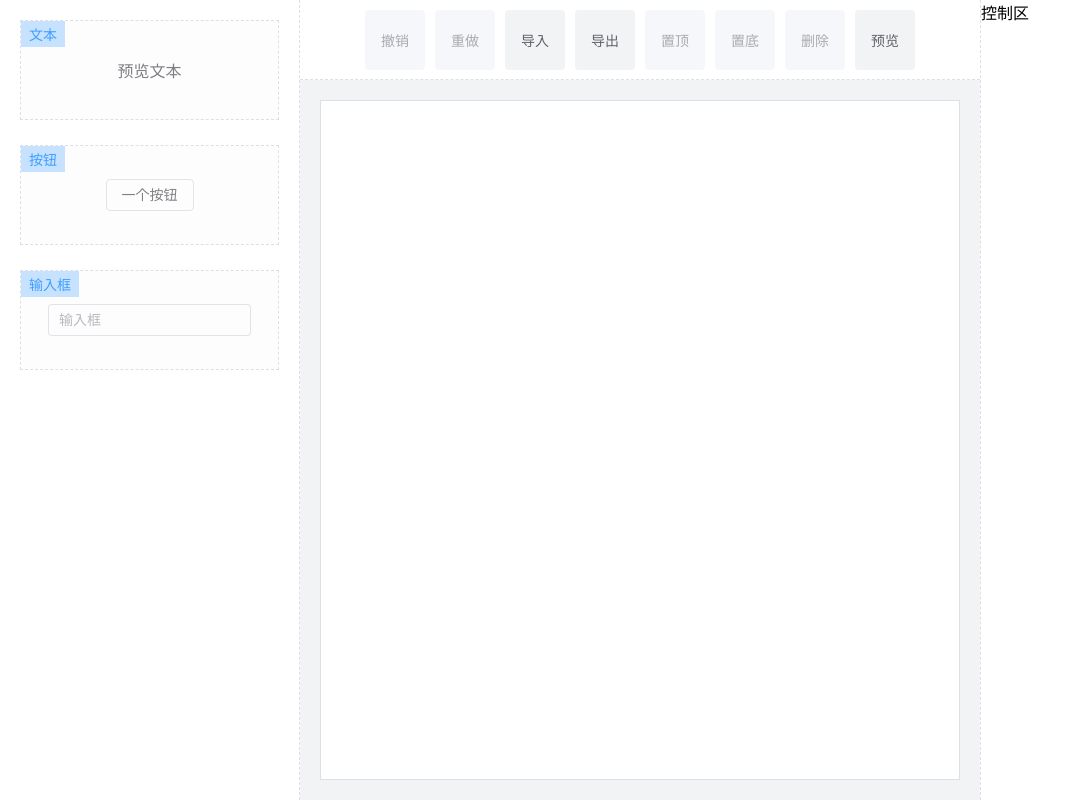
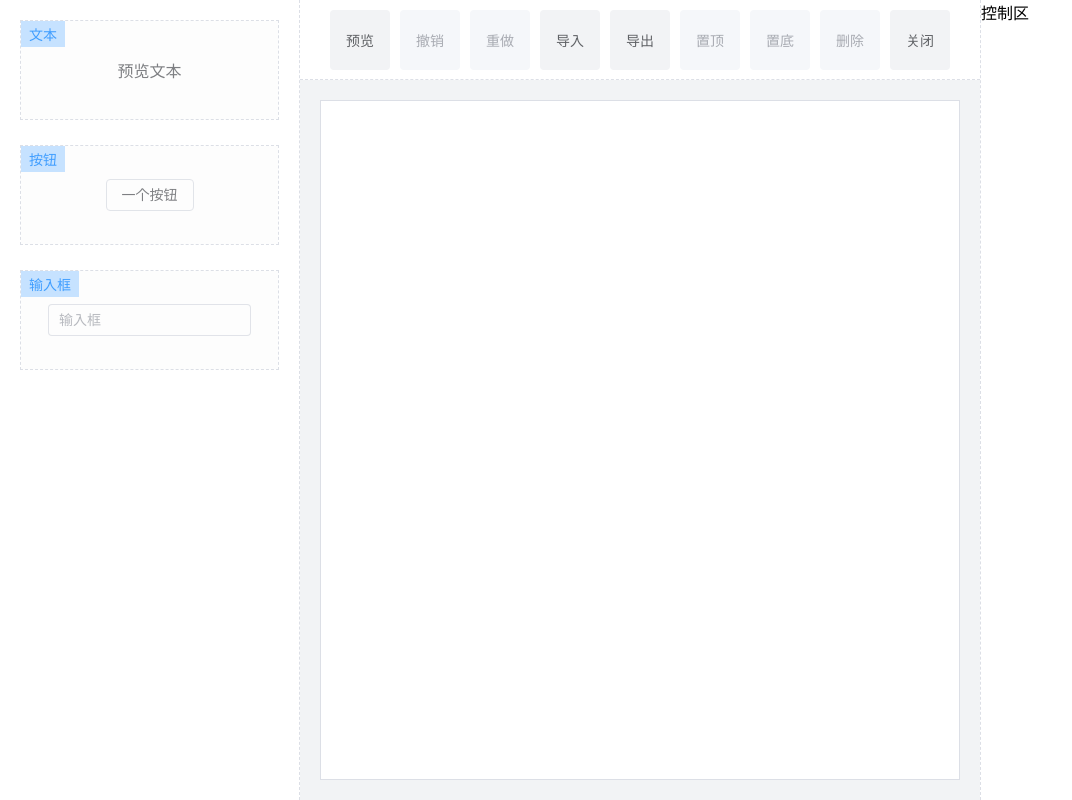
Before and after one commit to jieci0825/drag-editor, a Vue app: page / in a window 1280 px wide. Shown: the whole page, without its empty margins (0-1072 px from the left). Built offline with nearby package versions, Linux system fonts and the light colour scheme; a small style sheet from the web is missing.

Commit message:
feat: 完成关闭编辑

```diff
--- a/index.html
+++ b/index.html
@@ -6,7 +6,7 @@
   <link rel="icon" type="image/svg+xml" href="/vite.svg" />
   <meta name="viewport" content="width=device-width, initial-scale=1.0" />
   <title>可视化拖拽编辑器</title>
-  <link rel="stylesheet" href="//at.alicdn.com/t/c/font_3918133_oxz92neknfa.css">
+  <link rel="stylesheet" href="//at.alicdn.com/t/c/font_3918133_q9ff5821h98.css">
 </head>
 
 <body>
--- a/src/package/components/editor.vue
+++ b/src/package/components/editor.vue
@@ -1,5 +1,6 @@
 <script setup>
 import EditorBlock from './editor-block.vue'
+
 import { ref, inject, computed } from 'vue'
 import { useDragger } from '../hooks/use-dragger'
 import { useBlockFocus } from '../hooks/use-block-focus'
@@ -8,10 +9,12 @@ import { useMarkLine } from '../hooks/use-mark-line'
 import { useMenu } from '../hooks/use-menu'
 import { useCommands } from '../hooks/use-commands'
 import { emitter, events } from '../helpers/events'
-import { ElMessage } from 'element-plus'
+import { ElMessage, ElButton } from 'element-plus'
 import { isFunction } from '@/utils/check-type'
 
-const isPreview = ref(false)
+const isPreview = ref(false) // 是否开启预览
+const isEdit = ref(false) // 是否编辑
+
 const modelValue = defineModel({ type: Object, default: () => ({}) })
 const containerStyle = computed(() => {
 	return {
@@ -48,11 +51,12 @@ const { handleBlockMouseDown, focusData, handleCanvasMouseDown, lastSelectBlock,
 const { handleMouseDown } = useCanvasDrag(focusData, lastSelectBlock, { setMarkLine, clearMarkLine, canvasSize })
 
 const { commandState } = useCommands({ modelValue, focusData })
-const { menus } = useMenu({ commandState, modelValue, focusData, isPreview, clearBlockFocus })
+const { menus } = useMenu({ commandState, modelValue, focusData, isPreview, clearBlockFocus, isEdit })
 </script>
 
 <template>
 	<div class="editor-container">
+		<template v-if="!isEdit">
 			<div class="editor-material">
 				<div
 					class="editor-material-item-wrap"
@@ -110,6 +114,35 @@ const { menus } = useMenu({ commandState, modelValue, focusData, isPreview, clea
 				</div>
 			</div>
 			<div class="editor-controller">控制区</div>
+		</template>
+		<template v-else>
+			<div
+				:class="{ 'is-preview': isEdit }"
+				class="editor-main">
+				<div class="actions">
+					<el-button
+						type="primary"
+						@click="isEdit = false"
+						>继续编辑</el-button
+					>
+				</div>
+				<div class="editor-content">
+					<div class="editor-canvas-wrap">
+						<div
+							:style="containerStyle"
+							ref="containerRef"
+							class="editor-canvas">
+							<EditorBlock
+								v-for="(block, index) in modelValue.blocks"
+								:key="block"
+								:isPreview="true"
+								:canvas-size="canvasSize"
+								:block="block" />
+						</div>
+					</div>
+				</div>
+			</div>
+		</template>
 	</div>
 </template>
 
--- a/src/package/hooks/use-menu.js
+++ b/src/package/hooks/use-menu.js
@@ -3,8 +3,16 @@ import { $dialog } from '../helpers/dialog'
 import EditorExportConfig from '../components/editor-export-config.vue'
 import EditorImportConfig from '../components/editor-import-config.vue'
 
-export function useMenu({ commandState, modelValue, focusData, isPreview, clearBlockFocus }) {
+export function useMenu({ commandState, modelValue, focusData, isPreview, clearBlockFocus, isEdit }) {
 	const menus = reactive([
+		{
+			label: () => (isPreview.value ? '编辑' : '预览'),
+			icon: () => (isPreview.value ? 'icon-edit-full' : 'icon-preview-full'),
+			handle: () => {
+				isPreview.value = !isPreview.value
+				clearBlockFocus()
+			}
+		},
 		{
 			label: '撤销',
 			icon: 'icon-undo',
@@ -83,10 +91,10 @@ export function useMenu({ commandState, modelValue, focusData, isPreview, clearB
 			handle: commandState.commandMap.deleteBlock
 		},
 		{
-			label: () => (isPreview.value ? '编辑' : '预览'),
-			icon: () => (isPreview.value ? 'icon-edit-full' : 'icon-preview-full'),
+			label: '关闭',
+			icon: 'icon-close-full',
 			handle: () => {
-				isPreview.value = !isPreview.value
+				isEdit.value = true
 				clearBlockFocus()
 			}
 		}
--- a/src/package/styles/editor.less
+++ b/src/package/styles/editor.less
@@ -69,6 +69,20 @@
 		display: flex;
 		flex-direction: column;
 		z-index: 1;
+		&.is-preview {
+			background-color: var(--el-bg-color-page);
+			.actions {
+				display: flex;
+				justify-content: flex-end;
+				align-items: center;
+				margin-top: 20px;
+			}
+			.editor-content {
+				.editor-canvas-wrap {
+					border: none;
+				}
+			}
+		}
 		.editor-menu {
 			width: 100%;
 			height: 80px;
```
Lines whose indentation alone changed are shown as unchanged.
